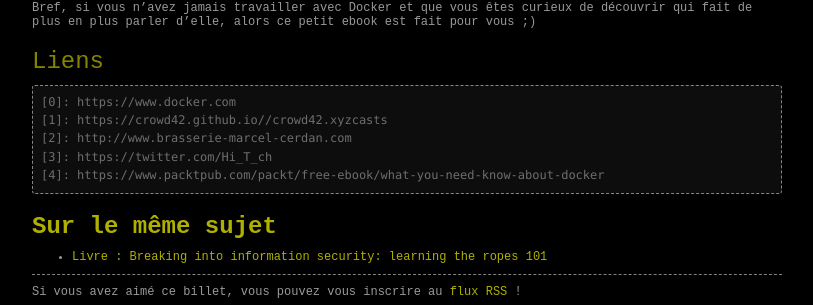
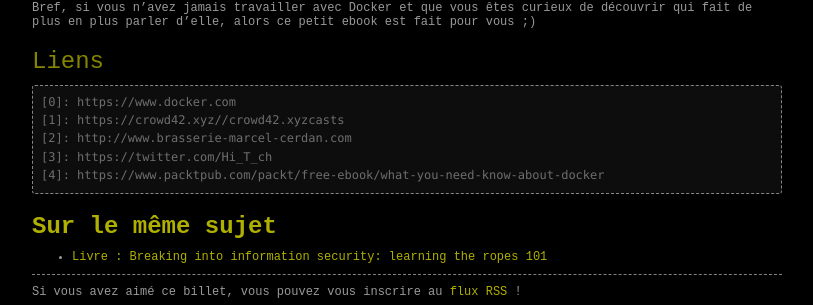
Before and after one commit to crowd42/crowd42.xyz, a Jekyll site: the page built from _posts/2017/2017-01-02-what-do-you-need-to-know-about-docker.md, in a window 1280 px wide. Shown: the part 1046-1351 px from the top of the page, without its empty margins (233-1046 px from the left). Built offline with Jekyll 4.4.1, drawn with Linux system fonts in a browser that asks for light colours; comment, search, counter and statistics services are not loaded; some of the changed lines change nothing that is shown.

Commit message:
Update _config.yml

```diff
--- a/_config.yml
+++ b/_config.yml
@@ -1,7 +1,7 @@
 title: crowd42's blog
 bye_message: Propulsé fièrement par Jekyll!
 baseurl: "/"
-url: "https://crowd42.github.io/"
+url: "https://crowd42.xyz/"
 disqus: dubraise
 
 nick: crowd42
```
